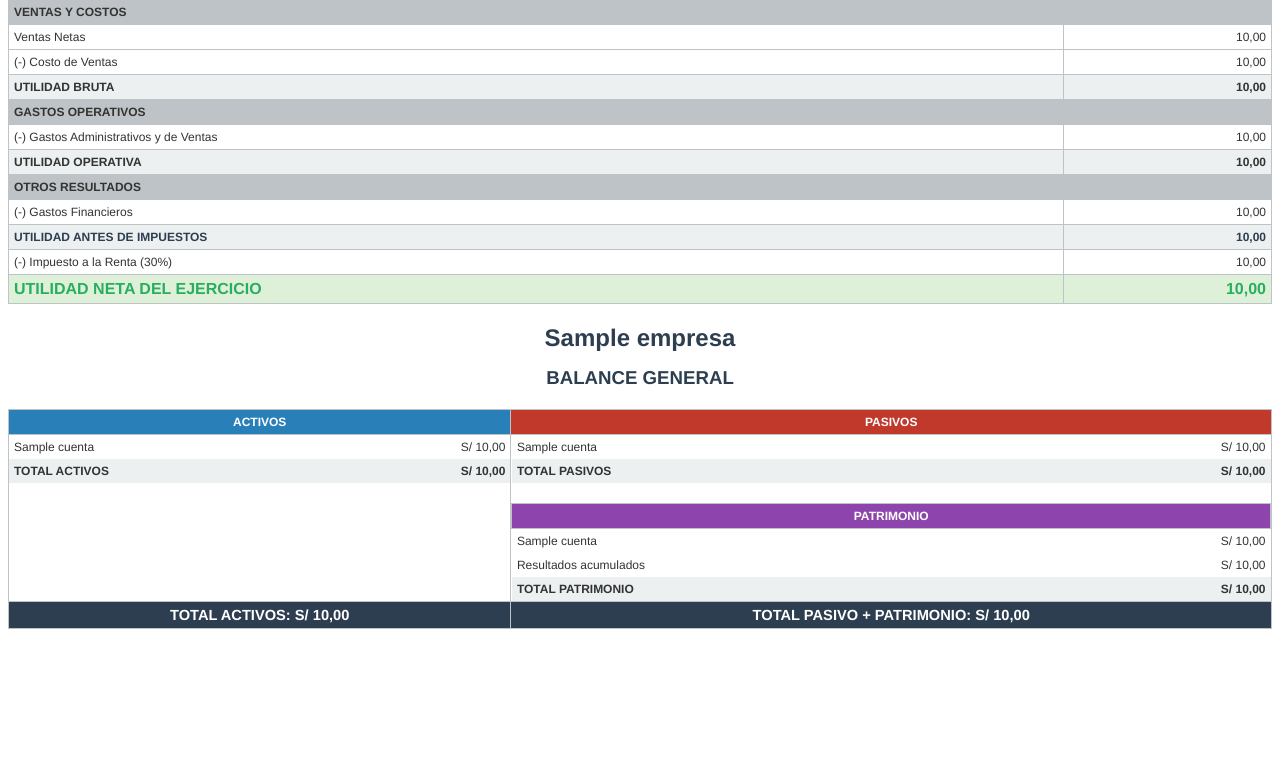
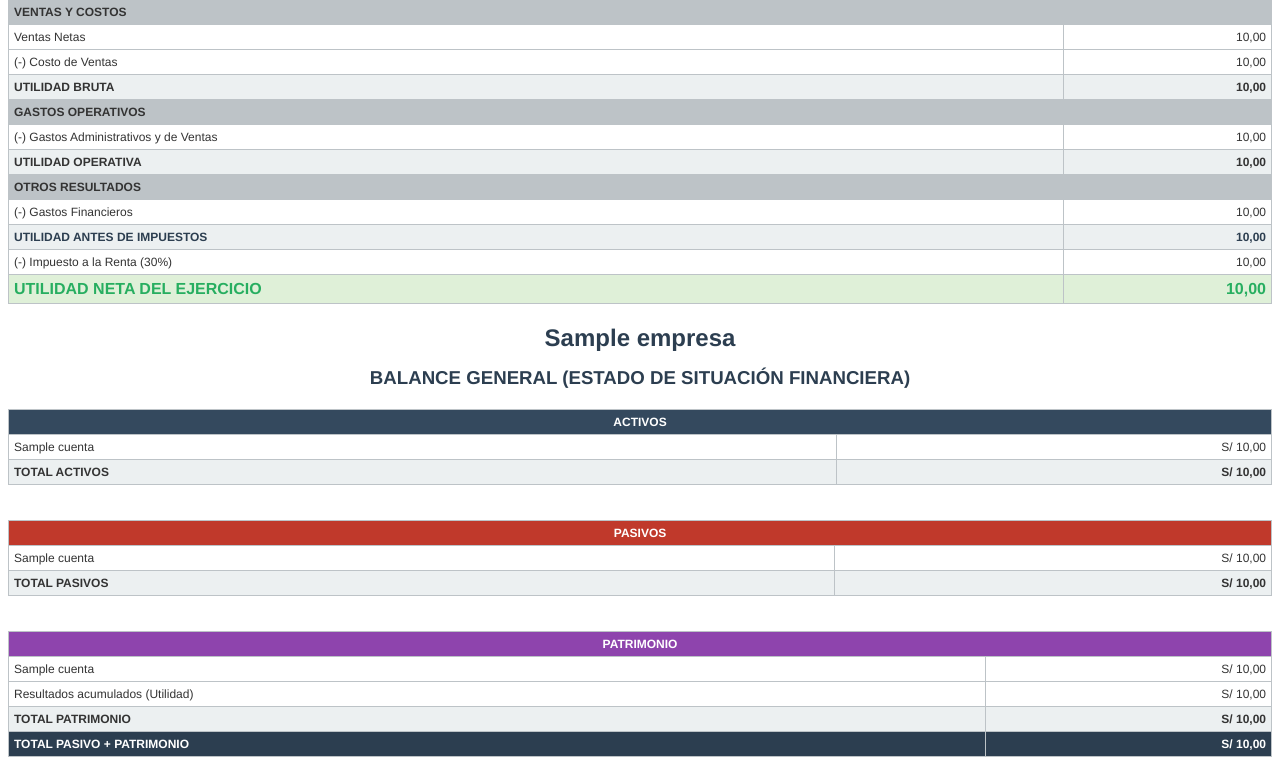
Before and after one commit to ballack123/ProyectoFinanzas, a Django app: template templates/reporte_pdf.html in a window 1280 px wide. Shown: the part 1233-2010 px from the top of the page. Before the commit the page ends 1862 px from the top, so only its background shows below. Run offline with Django 5.2, Linux system fonts and the light colour scheme; tables that the repository leaves empty hold one stand-in row (values such as "Sample post"); the template is opened without the code that fills it: values that come from a table or form of the project are taken from there, most other values are stand-ins (such as "Sample title", 1, 10 or a date in 2020).

Commit message:
fix: simplificar estructura PDF y limpiar duplicados en views

```diff
--- a/templates/reporte_pdf.html
+++ b/templates/reporte_pdf.html
@@ -177,66 +177,77 @@
         </table>
     <div class="page-break">
         <h1>{{ empresa }}</h1>
-        <h2>BALANCE GENERAL</h2>
-        <table pdf:widths="50%, 50%">
+        <h2>BALANCE GENERAL (ESTADO DE SITUACIÓN FINANCIERA)</h2>
+        <table>
             <thead>
                 <tr>
-                    <th style="background-color: #2980b9;">ACTIVOS</th>
-                    <th style="background-color: #c0392b;">PASIVOS</th>
+                    <th colspan="2">ACTIVOS</th>
                 </tr>
             </thead>
             <tbody>
-                <tr>
-                    <td style="vertical-align: top; padding: 0;">
-                        <table style="border: none; margin: 0;">
                 {% for item in bg_activos %}
                 <tr>
-                                <td style="border: none;">{{ item.cuenta.nombre }}</td>
-                                <td style="border: none;" class="text-right">S/ {{ item.saldo|floatformat:2 }}</td>
-                            </tr>
-                            {% endfor %}
-                            <tr class="total-row" style="background-color: #ecf0f1;">
-                                <td style="border: none;">TOTAL ACTIVOS</td>
-                                <td style="border: none;" class="text-right">S/ {{ bg_total_activos|floatformat:2 }}</td>
-                            </tr>
-                        </table>
-                    </td>
-                    <td style="vertical-align: top; padding: 0;">
-                        <table style="border: none; margin: 0;">
-                            {% for item in bg_pasivos %}
-                            <tr>
-                                <td style="border: none;">{{ item.cuenta.nombre }}</td>
-                                <td style="border: none;" class="text-right">S/ {{ item.saldo|floatformat:2 }}</td>
+                    <td>{{ item.cuenta.nombre }}</td>
+                    <td class="text-right">S/ {{ item.saldo|floatformat:2 }}</td>
                 </tr>
                 {% endfor %}
                 <tr class="total-row">
-                                <td style="border: none;">TOTAL PASIVOS</td>
-                                <td style="border: none;" class="text-right">S/ {{ bg_total_pasivos|floatformat:2 }}</td>
+                    <td>TOTAL ACTIVOS</td>
+                    <td class="text-right">S/ {{ bg_total_activos|floatformat:2 }}</td>
                 </tr>
-                            <tr><td colspan="2" style="border: none; height: 10px;"></td></tr>
-                            <tr><th colspan="2" style="background-color: #8e44ad; color: white;">PATRIMONIO</th></tr>
+            </tbody>
+        </table>
+
+        <br>
+
+        <table>
+            <thead>
+                <tr>
+                    <th colspan="2" style="background-color: #c0392b;">PASIVOS</th>
+                </tr>
+            </thead>
+            <tbody>
+                {% for item in bg_pasivos %}
+                <tr>
+                    <td>{{ item.cuenta.nombre }}</td>
+                    <td class="text-right">S/ {{ item.saldo|floatformat:2 }}</td>
+                </tr>
+                {% endfor %}
+                <tr class="total-row">
+                    <td>TOTAL PASIVOS</td>
+                    <td class="text-right">S/ {{ bg_total_pasivos|floatformat:2 }}</td>
+                </tr>
+            </tbody>
+        </table>
+
+        <br>
+
+        <table>
+            <thead>
+                <tr>
+                    <th colspan="2" style="background-color: #8e44ad;">PATRIMONIO</th>
+                </tr>
+            </thead>
+            <tbody>
                 {% for item in bg_patrimonio %}
                 <tr>
-                                <td style="border: none;">{{ item.cuenta.nombre }}</td>
-                                <td style="border: none;" class="text-right">S/ {{ item.saldo|floatformat:2 }}</td>
+                    <td>{{ item.cuenta.nombre }}</td>
+                    <td class="text-right">S/ {{ item.saldo|floatformat:2 }}</td>
                 </tr>
                 {% endfor %}
                 <tr>
-                                <td style="border: none;">Resultados acumulados</td>
-                                <td style="border: none;" class="text-right">S/ {{ bg_resultados_acumulados|floatformat:2 }}</td>
+                    <td>Resultados acumulados (Utilidad)</td>
+                    <td class="text-right">S/ {{ bg_resultados_acumulados|floatformat:2 }}</td>
                 </tr>
                 <tr class="total-row">
-                                <td style="border: none;">TOTAL PATRIMONIO</td>
-                                <td style="border: none;" class="text-right">S/ {{ bg_total_patrimonio|floatformat:2 }}</td>
-                            </tr>
-                        </table>
-                    </td>
+                    <td>TOTAL PATRIMONIO</td>
+                    <td class="text-right">S/ {{ bg_total_patrimonio|floatformat:2 }}</td>
                 </tr>
             </tbody>
             <tfoot>
-                <tr style="background-color: #2c3e50; color: white; font-weight: bold; font-size: 11pt;">
-                    <td class="text-center">TOTAL ACTIVOS: S/ {{ bg_total_activos|floatformat:2 }}</td>
-                    <td class="text-center">TOTAL PASIVO + PATRIMONIO: S/ {{ bg_total_pasivo_patrimonio|floatformat:2 }}</td>
+                <tr style="background-color: #2c3e50; color: white; font-weight: bold;">
+                    <td>TOTAL PASIVO + PATRIMONIO</td>
+                    <td class="text-right">S/ {{ bg_total_pasivo_patrimonio|floatformat:2 }}</td>
                 </tr>
             </tfoot>
         </table>
```
Lines whose indentation alone changed are shown as unchanged.
